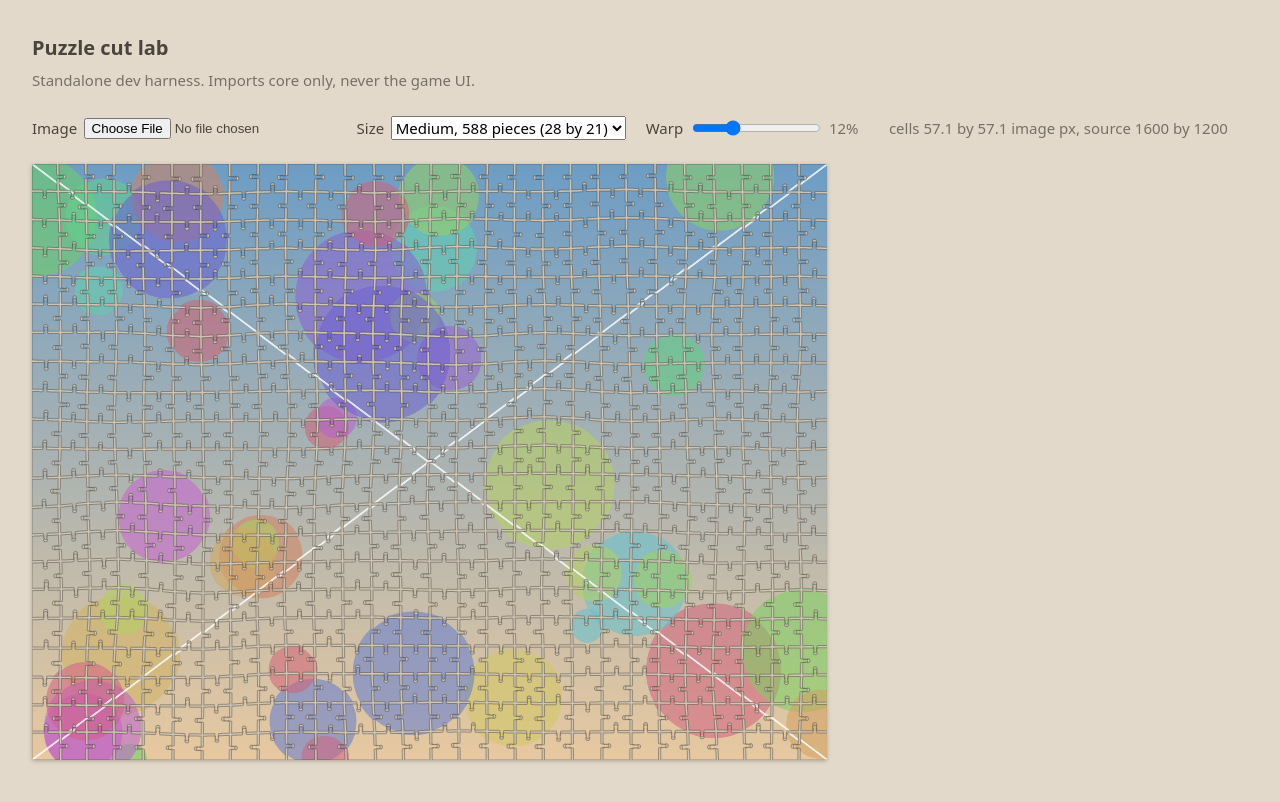
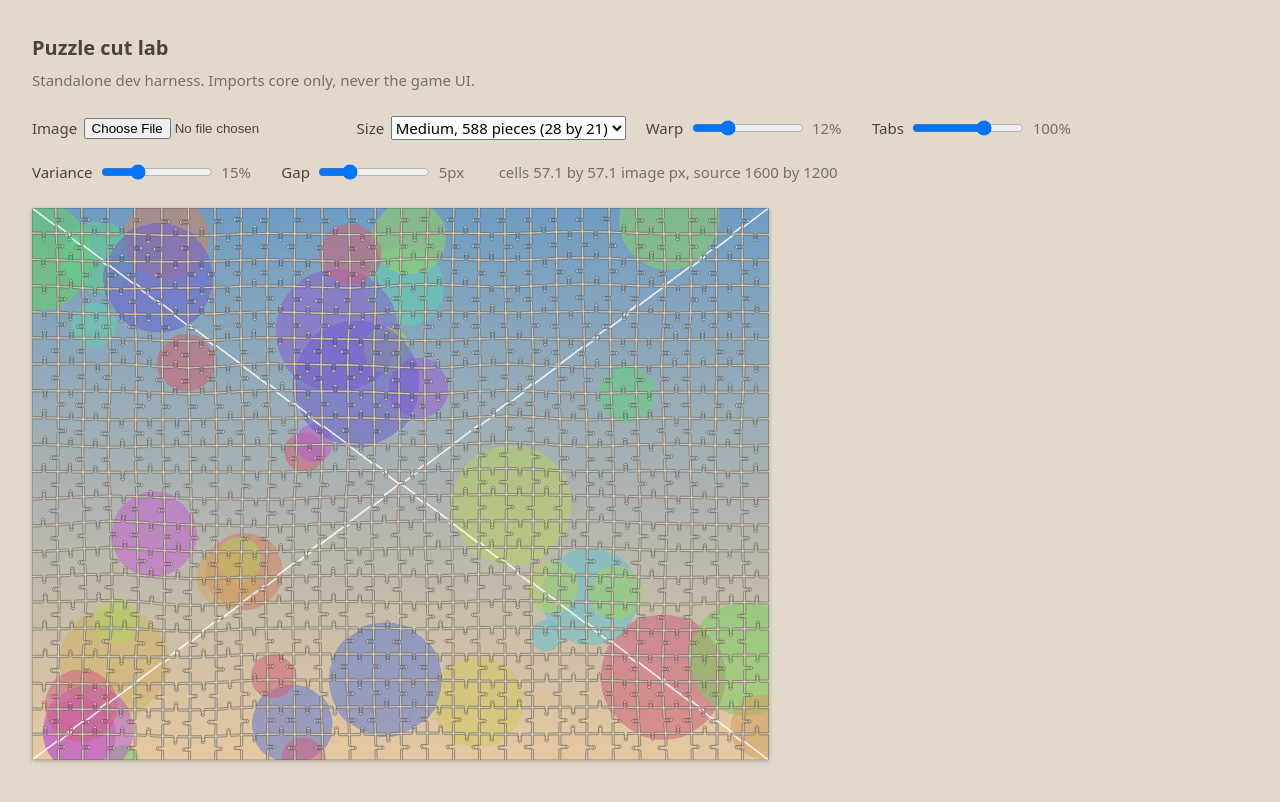
Before and after one commit to maungoo112358/KhwayGame, a website built with Vite: page lab.html in a window 1280 px wide. Built offline with nearby package versions, Linux system fonts and the light colour scheme.

Commit message:
Add Lab control

```diff
--- a/lab.html
+++ b/lab.html
@@ -39,10 +39,16 @@
       #band {
         font: inherit;
       }
-      #warpValue {
+      #warpValue,
+      #tabSizeValue,
+      #tabVarianceValue,
+      #gapValue {
         min-width: 2.5rem;
         opacity: 0.7;
         font-variant-numeric: tabular-nums;
+      }
+      #controls input[type='range'] {
+        width: 7rem;
       }
       #readout {
         opacity: 0.7;
@@ -63,6 +69,9 @@
       <label>Image <input id="file" type="file" accept="image/*" /></label>
       <label>Size <select id="band"></select></label>
       <label>Warp <input id="warp" type="range" min="0" max="40" step="1" value="12" /><span id="warpValue"></span></label>
+      <label>Tabs <input id="tabSize" type="range" min="0" max="150" step="5" value="100" /><span id="tabSizeValue"></span></label>
+      <label>Variance <input id="tabVariance" type="range" min="0" max="50" step="5" value="15" /><span id="tabVarianceValue"></span></label>
+      <label>Gap <input id="gap" type="range" min="0" max="20" step="1" value="5" /><span id="gapValue"></span></label>
       <span id="readout"></span>
     </div>
     <div id="output"><canvas id="canvas"></canvas></div>
--- a/src/lab/main.ts
+++ b/src/lab/main.ts
@@ -20,6 +20,12 @@ const fileInput = need<HTMLInputElement>('#file')
 const bandSelect = need<HTMLSelectElement>('#band')
 const warpInput = need<HTMLInputElement>('#warp')
 const warpValue = need<HTMLSpanElement>('#warpValue')
+const tabSizeInput = need<HTMLInputElement>('#tabSize')
+const tabSizeValue = need<HTMLSpanElement>('#tabSizeValue')
+const tabVarianceInput = need<HTMLInputElement>('#tabVariance')
+const tabVarianceValue = need<HTMLSpanElement>('#tabVarianceValue')
+const gapInput = need<HTMLInputElement>('#gap')
+const gapValue = need<HTMLSpanElement>('#gapValue')
 const readout = need<HTMLSpanElement>('#readout')
 
 // A function rather than an inline null check, because narrowing a module level const does not follow into function bodies.
@@ -32,8 +38,9 @@ function context2d(target: HTMLCanvasElement): CanvasRenderingContext2D {
 const context = context2d(canvas)
 
 // How far apart to push neighbouring pieces, in image pixels, so the cut is visible.
-// At zero the pieces tile back into the original image exactly, which is the property lattice.test.ts proves by area.
-const PIECE_GAP = 5
+// At zero the pieces tile back into the original image exactly, which is the property pieces.test.ts proves by area, and is the setting to judge the cut on.
+// Not a geometry knob: changing it only moves pieces around, so it redraws without rebuilding anything.
+let gap = Number(gapInput.value)
 
 // Fixed, so the same image always cuts the same way and a changed picture is never the seed's fault.
 const SEED = 20260818
@@ -72,12 +79,22 @@ function rebuild(): void {
   const chosen = options.find(({ band }) => band.id === selectedBandId)
   if (chosen === undefined) return
 
-  // The slider is in whole percent, warpLattice wants a fraction, and its ceiling of 40 matches MAX_AMPLITUDE.
+  // Sliders are in whole percent and core wants fractions. The warp ceiling of 40 matches MAX_AMPLITUDE and the variance ceiling of 50 matches MAX_VARIANCE.
   const amplitude = Number(warpInput.value) / 100
+  const size = Number(tabSizeInput.value) / 100
+  const variance = Number(tabVarianceInput.value) / 100
+
   warpValue.textContent = `${warpInput.value}%`
+  tabSizeValue.textContent = `${tabSizeInput.value}%`
+  tabVarianceValue.textContent = `${tabVarianceInput.value}%`
 
   // One call. The lab does not know there is a lattice, a noise field or a bezier behind this, which is the entire point of the seam.
-  pieces = createWarpedGridGeometry({ grid: chosen.grid, seed: SEED, warp: { amplitude } }).pieces()
+  pieces = createWarpedGridGeometry({
+    grid: chosen.grid,
+    seed: SEED,
+    warp: { amplitude },
+    tabs: { size, variance },
+  }).pieces()
   columns = chosen.grid.cols
   rows = chosen.grid.rows
 
@@ -91,8 +108,8 @@ function draw(): void {
   if (image === null || pieces.length === 0) return
 
   // Pushing pieces apart makes the drawing wider than the image, so the fit is computed against the exploded size rather than the source.
-  const contentWidth = image.width + (columns - 1) * PIECE_GAP
-  const contentHeight = image.height + (rows - 1) * PIECE_GAP
+  const contentWidth = image.width + (columns - 1) * gap
+  const contentHeight = image.height + (rows - 1) * gap
 
   // Fit inside the width the page gives us and the height left below the controls, and never enlarge past 1:1.
   // Reading clientWidth of the parent rather than of the canvas avoids a feedback loop, since a block div's width does not depend on how wide its children are.
@@ -123,7 +140,7 @@ function draw(): void {
 // Phase 3 moves this into a worker and bakes each piece once into an atlas, and Phase 5 is where the number that justifies all of that gets measured.
 function drawPiece(ctx: CanvasRenderingContext2D, piece: PieceGeometry, source: ImageBitmap): void {
   ctx.save()
-  ctx.translate(piece.col * PIECE_GAP, piece.row * PIECE_GAP)
+  ctx.translate(piece.col * gap, piece.row * gap)
 
   const first = piece.path[0]!
   ctx.beginPath()
@@ -198,6 +215,16 @@ bandSelect.addEventListener('change', () => {
 })
 
 warpInput.addEventListener('input', rebuild)
+tabSizeInput.addEventListener('input', rebuild)
+tabVarianceInput.addEventListener('input', rebuild)
+
+// Geometry does not change, only where the pieces are put, so this redraws without rebuilding.
+gapInput.addEventListener('input', () => {
+  gap = Number(gapInput.value)
+  gapValue.textContent = `${gap}px`
+  draw()
+})
+gapValue.textContent = `${gap}px`
 
 window.addEventListener('resize', draw)
 
```
Also changed, not shown: src/core/pieces.test.ts (+26 -0 lines).
